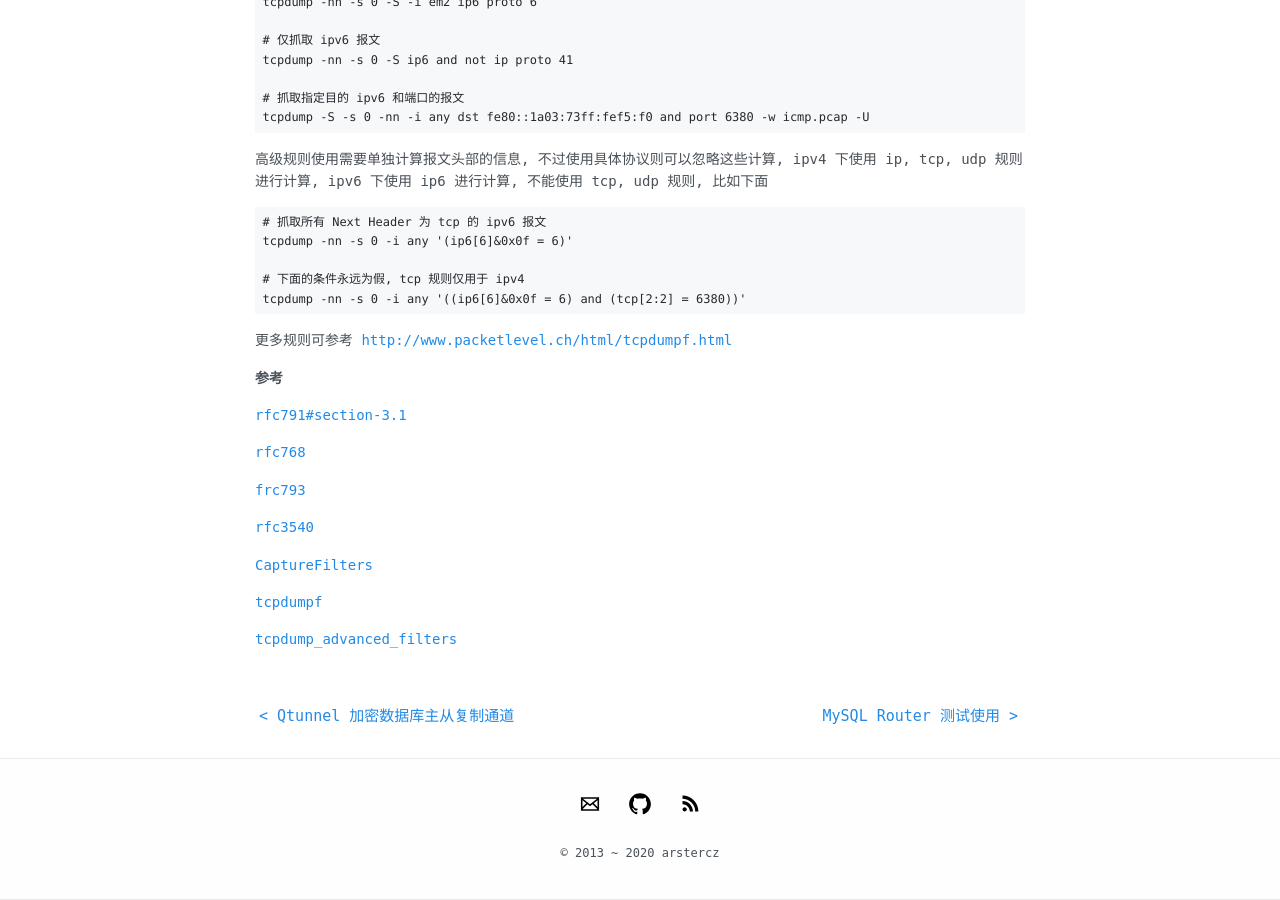
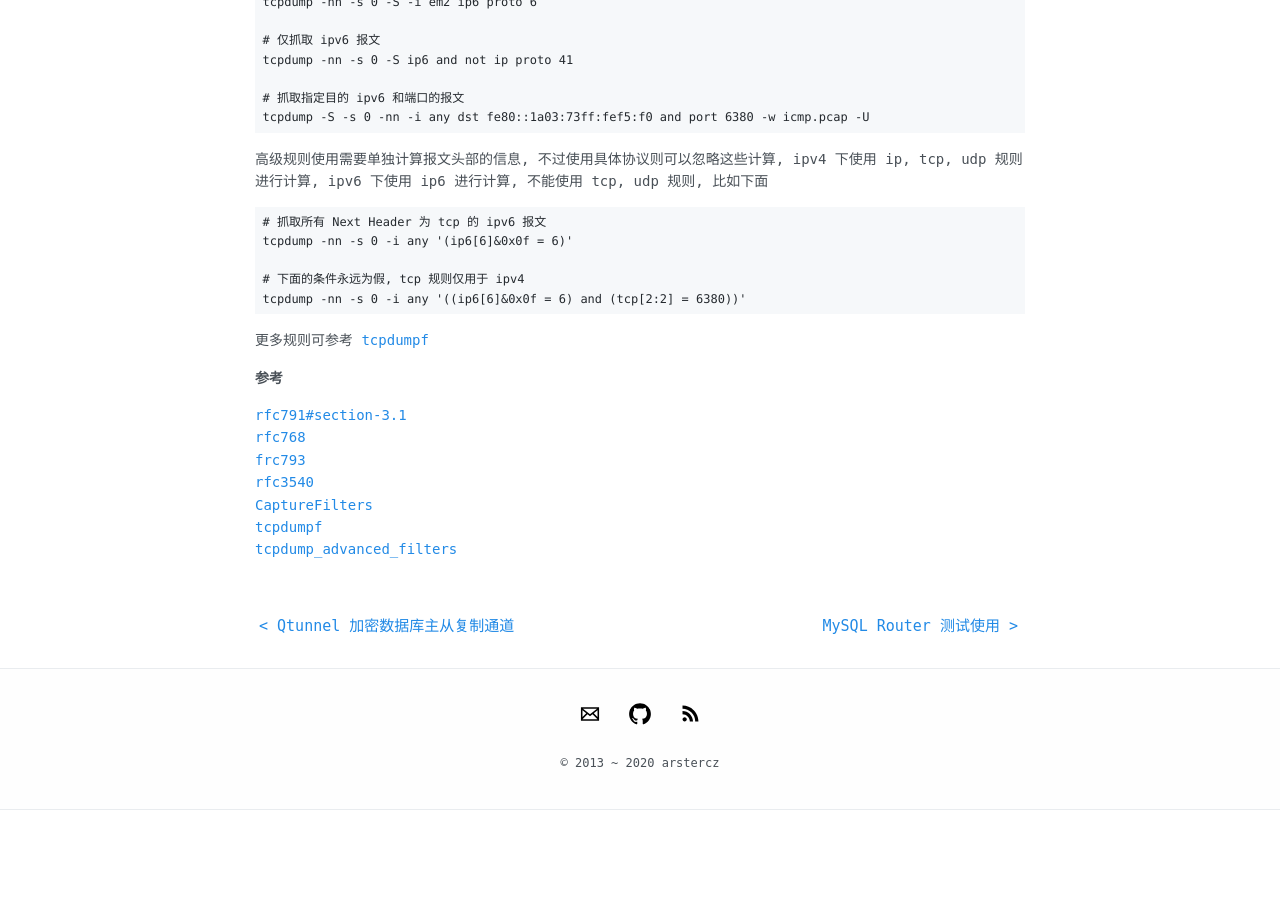
Before and after one commit to arstercz/arstercz.github.io, a Jekyll site: the page built from _posts/2015-12-04-tcpdump-%e9%ab%98%e7%ba%a7%e8%a7%84%e5%88%99%e4%bd%bf%e7%94%a8.md, in a window 1280 px wide and 900 px high, scrolled down 8690 px. Built offline with Jekyll 4.4.1, drawn with Linux system fonts in a browser that asks for light colours; comment, search, counter and statistics services are not loaded; after the commit the page ends 9500 px from its top, so only the background shows below that; some of the changed lines change nothing that is shown.

Commit message:
fix newline style

````diff
--- a/_posts/2015-12-04-tcpdump-%e9%ab%98%e7%ba%a7%e8%a7%84%e5%88%99%e4%bd%bf%e7%94%a8.md
+++ b/_posts/2015-12-04-tcpdump-%e9%ab%98%e7%ba%a7%e8%a7%84%e5%88%99%e4%bd%bf%e7%94%a8.md
@@ -465,20 +465,14 @@
 tcpdump -nn -s 0 -i any '((ip6[6]&0x0f = 6) and (tcp[2:2] = 6380))'
 ```
 
-更多规则可参考 <a href="http://www.packetlevel.ch/html/tcpdumpf.html">http://www.packetlevel.ch/html/tcpdumpf.html</a>
+更多规则可参考 [tcpdumpf](http://www.packetlevel.ch/html/tcpdumpf.html)
 
 <strong>参考</strong>
 
 [rfc791#section-3.1](http://tools.ietf.org/html/rfc791#section-3.1)
-
 [rfc768](http://tools.ietf.org/html/rfc768)
-
 [frc793](http://tools.ietf.org/html/rfc793)
-
 [rfc3540](http://tools.ietf.org/html/rfc3540)
-
 [CaptureFilters](https://wiki.wireshark.org/CaptureFilters)
-
 [tcpdumpf](http://www.packetlevel.ch/html/tcpdumpf.html)
-
 [tcpdump_advanced_filters](http://www.wains.be/pub/networking/tcpdump_advanced_filters.txt)
````
